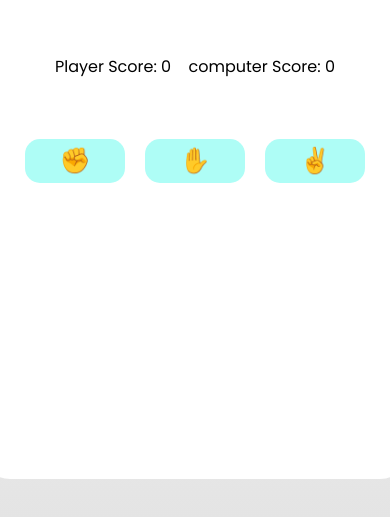
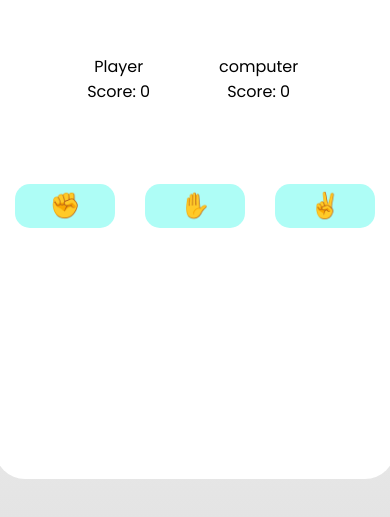
Before and after one commit to rameztarek/Rock-Paper-Scissors-Project-, a plain HTML site: page index.html in a window 390 px wide. Shown: the part 193-710 px from the top of the page. Drawn offline with Linux system fonts and the light colour scheme.

Commit message:
Update style.css

```diff
--- a/style.css
+++ b/style.css
@@ -105,3 +105,14 @@ video {
     width: 77%;
   }
 }
+@media (max-width:430px){
+  .option-container {
+    margin: 70px -15px;
+    display: flex;
+    justify-content: space-between;
+    gap: 10px;
+  }
+  .score-container{
+    gap: 30px;
+  }
+}
```
Lines whose indentation alone changed are shown as unchanged.
